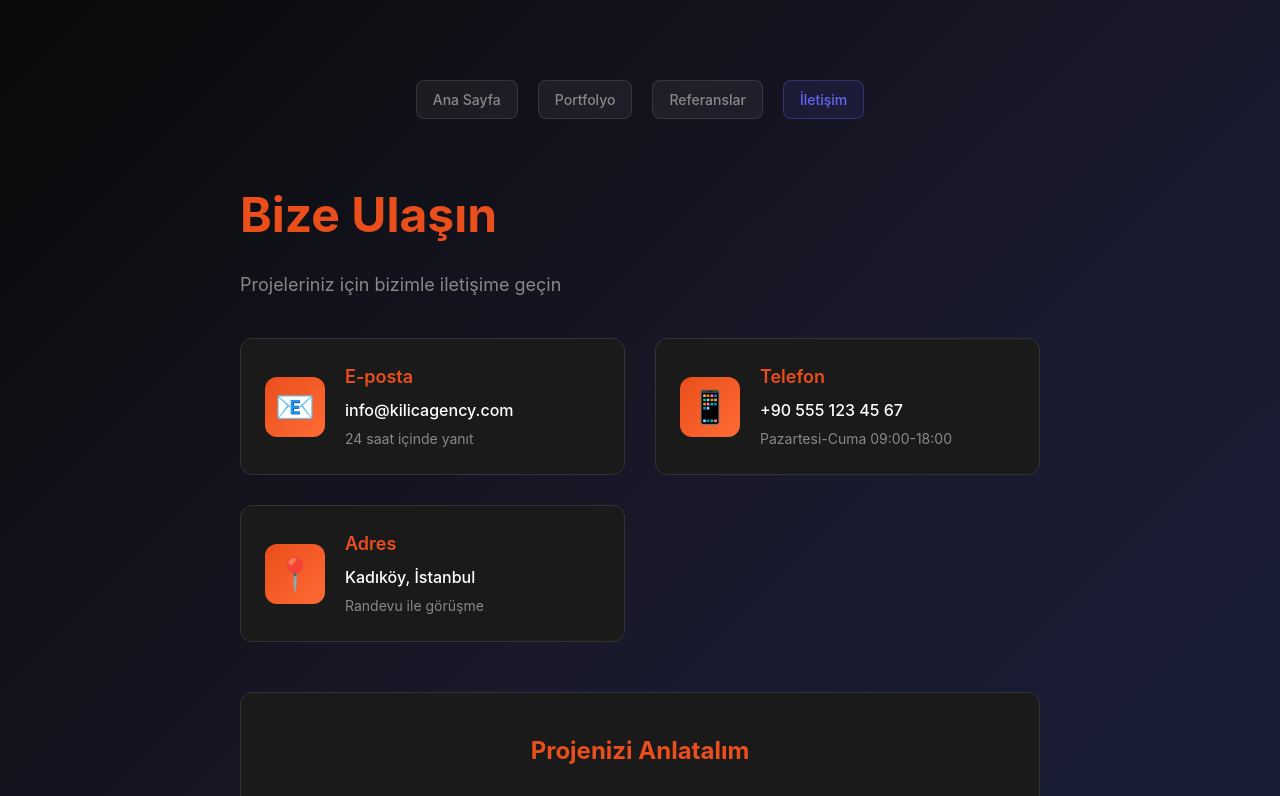
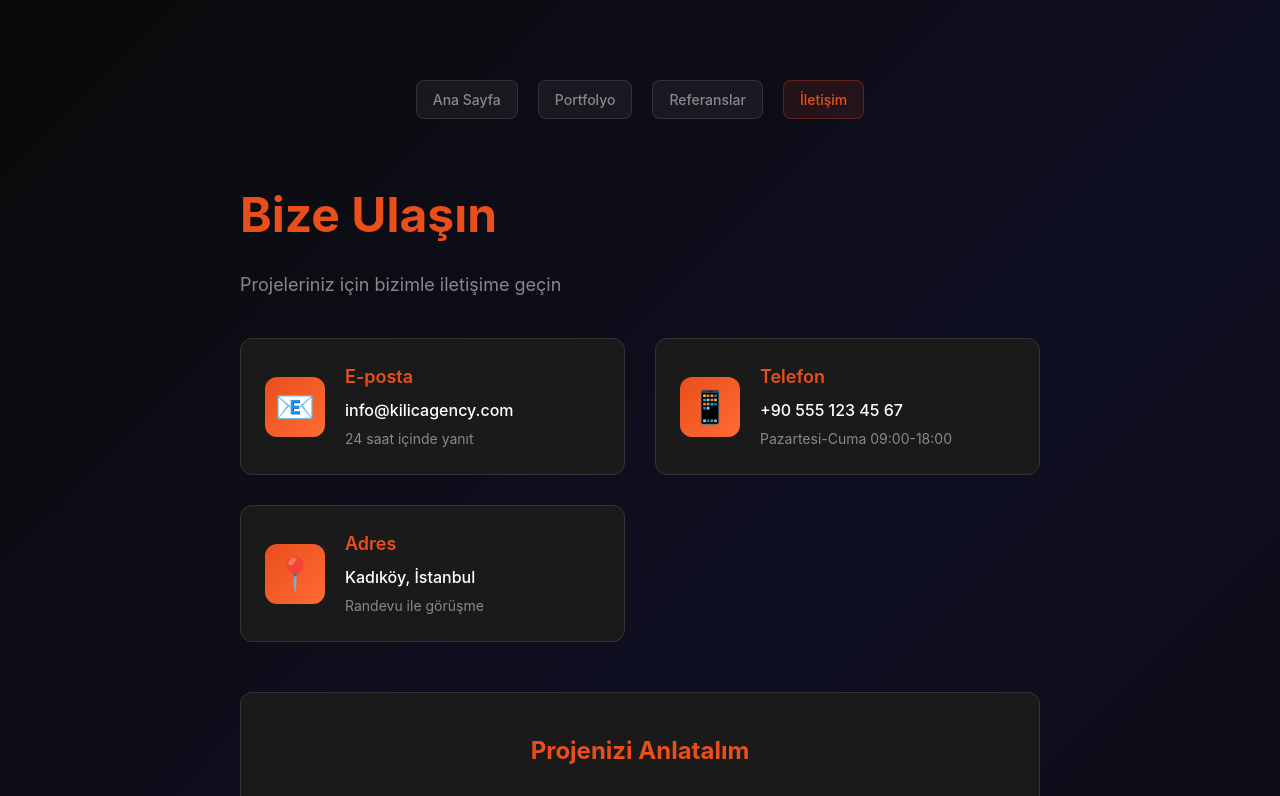
Before and after one commit to alpereninyeri/odie-landing-clean, a website: page contact.html in a window 1280 px wide. Shown: the top 796 px of the page. Drawn offline with Linux system fonts and the light colour scheme.

Commit message:
Fix design issues: reduce purple colors, fix page layouts, and improve scrolling

```diff
--- a/contact.html
+++ b/contact.html
@@ -12,7 +12,7 @@
     <style>
         .contact-page {
             min-height: 100vh;
-            background: linear-gradient(135deg, #0a0a0a 0%, #1a1a2e 50%, #16213e 100%);
+            background: linear-gradient(135deg, #0a0a0a 0%, #0f0f23 50%, #0a0a0a 100%);
             color: #FFFFFF;
             padding: 60px 20px;
         }
@@ -45,13 +45,14 @@
         }
 
         .page-nav .nav-link.active {
-            color: #6366f1;
-            background: rgba(99, 102, 241, 0.1);
-            border-color: rgba(99, 102, 241, 0.3);
+            color: #E94E1B;
+            background: rgba(233, 78, 27, 0.1);
+            border-color: rgba(233, 78, 27, 0.3);
         }
         .contact-content {
             max-width: 800px;
             margin: 0 auto;
+            padding-bottom: 40px;
         }
         .contact-form {
             background: #1a1a1a;
--- a/styles.css
+++ b/styles.css
@@ -7,10 +7,9 @@
 
 body {
     font-family: 'Inter', -apple-system, BlinkMacSystemFont, 'Segoe UI', Roboto, sans-serif;
-    background: linear-gradient(135deg, #0a0a0a 0%, #1a1a2e 50%, #16213e 100%);
+    background: linear-gradient(135deg, #0a0a0a 0%, #0f0f23 50%, #0a0a0a 100%);
     color: #ffffff;
-    height: 100vh;
-    overflow: hidden;
+    min-height: 100vh;
     line-height: 1.5;
 }
 
@@ -188,8 +187,8 @@ body {
 .chat-interface {
     display: flex;
     flex-direction: column;
-    height: 100vh;
-    background: linear-gradient(135deg, #0a0a0a 0%, #1a1a2e 50%, #16213e 100%);
+    min-height: 100vh;
+    background: linear-gradient(135deg, #0a0a0a 0%, #0f0f23 50%, #0a0a0a 100%);
     position: relative;
 }
 
@@ -267,9 +266,9 @@ body {
 }
 
 .nav-link.active {
-    color: #6366f1;
-    background: rgba(99, 102, 241, 0.1);
-    border-color: rgba(99, 102, 241, 0.3);
+    color: #888;
+    background: rgba(255, 255, 255, 0.1);
+    border-color: rgba(255, 255, 255, 0.2);
 }
 
 /* Messages Container */
@@ -328,9 +327,9 @@ body {
 }
 
 .bot-message .message-avatar {
-    background: linear-gradient(135deg, #6366f1, #8b5cf6);
+    background: linear-gradient(135deg, rgba(99, 102, 241, 0.3), rgba(139, 92, 246, 0.3));
     color: white;
-    border: 1px solid rgba(99, 102, 241, 0.3);
+    border: 1px solid rgba(99, 102, 241, 0.2);
 }
 
 .message-content {
@@ -359,11 +358,11 @@ body {
 }
 
 .bot-message .message-text {
-    background: linear-gradient(135deg, rgba(99, 102, 241, 0.1), rgba(139, 92, 246, 0.1));
+    background: rgba(255, 255, 255, 0.05);
     color: #e0e0e0;
-    border: 1px solid rgba(99, 102, 241, 0.2);
+    border: 1px solid rgba(255, 255, 255, 0.1);
     border-radius: 16px 16px 16px 4px;
-    box-shadow: 0 2px 8px rgba(99, 102, 241, 0.1);
+    box-shadow: 0 2px 8px rgba(0, 0, 0, 0.2);
 }
 
 /* Input Container for Chat */
```
Also changed, not shown: portfolio.html (+5 -4 lines), references.html (+5 -4 lines).
